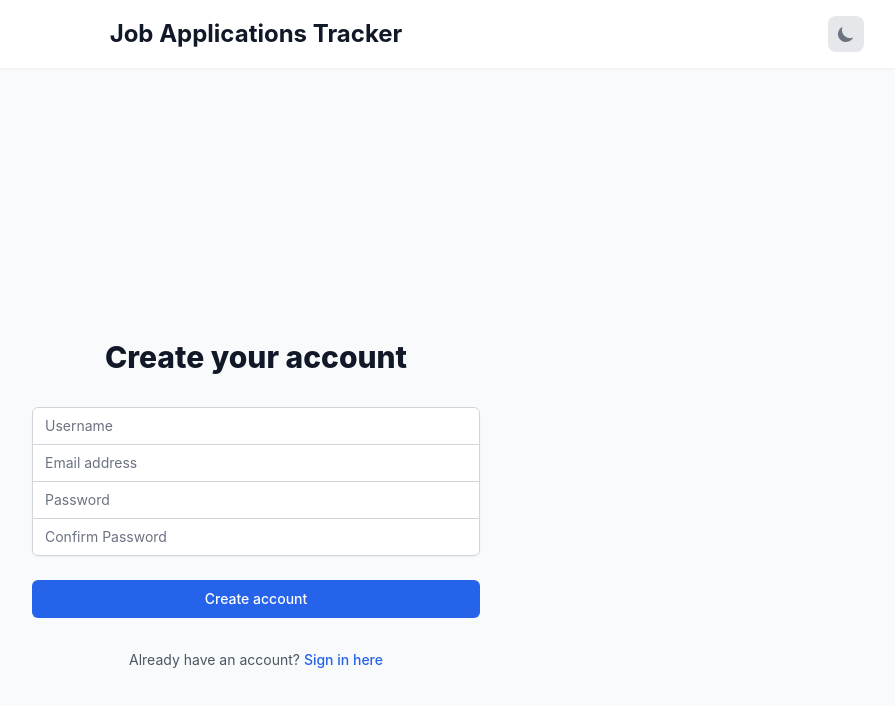
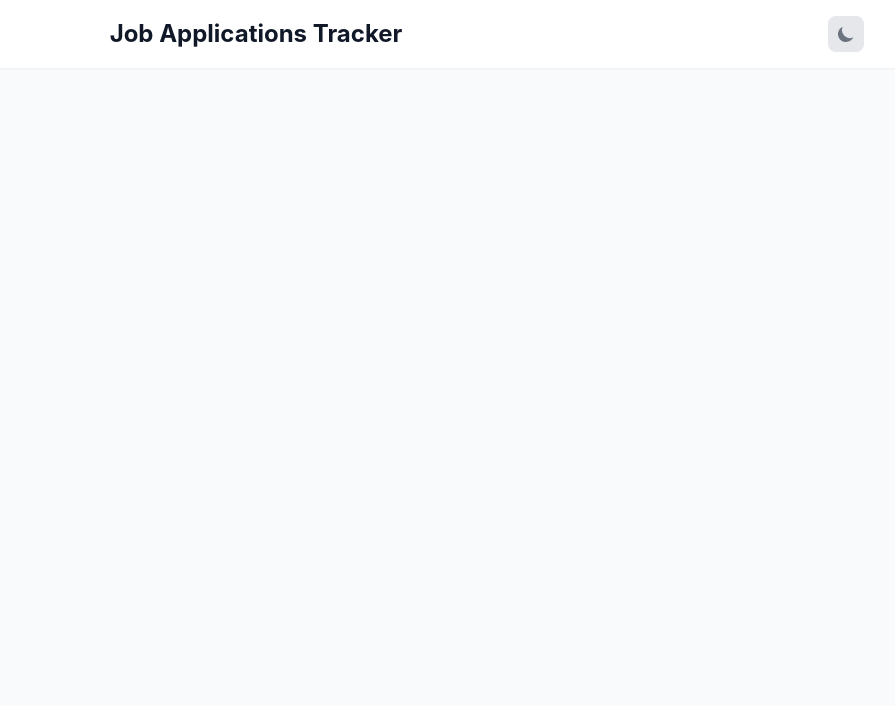
Before and after one commit to shivaansh74/job-application-app, a React (Create React App) app in the folder frontend/: page /register in a window 1280 px wide. Shown: the top 706 px of the page, without its empty margins (384-1279 px from the left). Built offline with nearby package versions, Linux system fonts and the light colour scheme.

Commit message:
Pushing changes to AddJob and AddUser

```diff
--- a/frontend/src/components/AddJob.js
+++ b/frontend/src/components/AddJob.js
@@ -1,15 +1,16 @@
 // AddJob.js (Add Job Page)
 import React, { useState } from 'react';
 import { useNavigate } from 'react-router-dom';
+import API_URL from '../config/api';
 
 const AddJob = () => {
   const navigate = useNavigate();
   const [formData, setFormData] = useState({
     title: '',
     company: '',
-    status: 'applied',
     location: '',
     salary: '',
+    status: 'applied',
     notes: ''
   });
   const [isSubmitting, setIsSubmitting] = useState(false);
@@ -27,7 +28,7 @@ const AddJob = () => {
 
     try {
       const token = localStorage.getItem('token');
-      const response = await fetch('http://localhost:5000/api/jobs', {
+      const response = await fetch(`${API_URL}/api/jobs`, {
         method: 'POST',
         headers: {
           'Content-Type': 'application/json',
@@ -40,7 +41,7 @@ const AddJob = () => {
         throw new Error('Failed to add job');
       }
 
-      navigate('/');
+      navigate('/jobs');
     } catch (error) {
       console.error('Error adding job:', error);
       alert('Failed to add job');
--- a/frontend/src/components/Register.js
+++ b/frontend/src/components/Register.js
@@ -1,177 +1,37 @@
 import React, { useState } from 'react';
-import { useNavigate, Link } from 'react-router-dom';
-import Notification from './Notification';
+import { useNavigate } from 'react-router-dom';
+import API_URL from '../config/api';
 
 const Register = () => {
   const navigate = useNavigate();
   const [formData, setFormData] = useState({
-    username: '',
     email: '',
     password: '',
     confirmPassword: ''
   });
-  const [error, setError] = useState('');
-  const [notification, setNotification] = useState(null);
-  const [isLoading, setIsLoading] = useState(false);
 
-  const handleChange = (e) => {
-    setFormData({
-      ...formData,
-      [e.target.name]: e.target.value
-    });
-  };
-
-  const handleSubmit = async (e) => {
+  const onSubmit = async (e) => {
     e.preventDefault();
-    setError('');
-    setIsLoading(true);
-
-    if (formData.password !== formData.confirmPassword) {
-      setError('Passwords do not match');
-      setIsLoading(false);
-      return;
-    }
-
     try {
-      const response = await fetch('http://localhost:5000/api/auth/register', {
+      const response = await fetch(`${API_URL}/api/auth/register`, {
         method: 'POST',
         headers: {
-          'Content-Type': 'application/json',
-          'Accept': 'application/json'
+          'Content-Type': 'application/json'
         },
-        body: JSON.stringify({
-          username: formData.username,
-          email: formData.email,
-          password: formData.password
-        })
+        body: JSON.stringify(formData)
       });
 
-      const data = await response.json();
-
       if (!response.ok) {
-        throw new Error(data.message || 'Registration failed');
+        throw new Error('Registration failed');
       }
 
-      // Show success notification
-      setNotification({
-        type: 'success',
-        message: 'Registration successful! Redirecting to login...'
-      });
-
-      // Redirect after a short delay
-      setTimeout(() => {
-        navigate('/login');
-      }, 2000);
+      navigate('/login');
     } catch (error) {
-      console.error('Registration error:', error);
-      setError(error.message || 'Registration failed. Please try again.');
-      setNotification({
-        type: 'error',
-        message: error.message || 'Registration failed. Please try again.'
-      });
-    } finally {
-      setIsLoading(false);
+      console.error('Error registering:', error);
     }
   };
 
-  return (
-    <div className="min-h-screen flex items-center justify-center bg-gray-50 py-12 px-4 sm:px-6 lg:px-8">
-      {notification && (
-        <Notification
-          type={notification.type}
-          message={notification.message}
-          onClose={() => setNotification(null)}
-        />
-      )}
-      <div className="max-w-md w-full space-y-8">
-        <div>
-          <h2 className="mt-6 text-center text-3xl font-extrabold text-gray-900">
-            Create your account
-          </h2>
-        </div>
-        <form className="mt-8 space-y-6" onSubmit={handleSubmit}>
-          {error && (
-            <div className="bg-red-50 border border-red-400 text-red-700 px-4 py-3 rounded relative" role="alert">
-              <span className="block sm:inline">{error}</span>
-            </div>
-          )}
-          <div className="rounded-md shadow-sm -space-y-px">
-            <div>
-              <label htmlFor="username" className="sr-only">Username</label>
-              <input
-                id="username"
-                name="username"
-                type="text"
-                required
-                className="appearance-none rounded-none relative block w-full px-3 py-2 border border-gray-300 placeholder-gray-500 text-gray-900 rounded-t-md focus:outline-none focus:ring-blue-500 focus:border-blue-500 focus:z-10 sm:text-sm"
-                placeholder="Username"
-                value={formData.username}
-                onChange={handleChange}
-              />
-            </div>
-            <div>
-              <label htmlFor="email" className="sr-only">Email</label>
-              <input
-                id="email"
-                name="email"
-                type="email"
-                required
-                className="appearance-none rounded-none relative block w-full px-3 py-2 border border-gray-300 placeholder-gray-500 text-gray-900 focus:outline-none focus:ring-blue-500 focus:border-blue-500 focus:z-10 sm:text-sm"
-                placeholder="Email address"
-                value={formData.email}
-                onChange={handleChange}
-              />
-            </div>
-            <div>
-              <label htmlFor="password" className="sr-only">Password</label>
-              <input
-                id="password"
-                name="password"
-                type="password"
-                required
-                className="appearance-none rounded-none relative block w-full px-3 py-2 border border-gray-300 placeholder-gray-500 text-gray-900 focus:outline-none focus:ring-blue-500 focus:border-blue-500 focus:z-10 sm:text-sm"
-                placeholder="Password"
-                value={formData.password}
-                onChange={handleChange}
-              />
-            </div>
-            <div>
-              <label htmlFor="confirmPassword" className="sr-only">Confirm Password</label>
-              <input
-                id="confirmPassword"
-                name="confirmPassword"
-                type="password"
-                required
-                className="appearance-none rounded-none relative block w-full px-3 py-2 border border-gray-300 placeholder-gray-500 text-gray-900 rounded-b-md focus:outline-none focus:ring-blue-500 focus:border-blue-500 focus:z-10 sm:text-sm"
-                placeholder="Confirm Password"
-                value={formData.confirmPassword}
-                onChange={handleChange}
-              />
-            </div>
-          </div>
-
-          <div>
-            <button
-              type="submit"
-              disabled={isLoading}
-              className="group relative w-full flex justify-center py-2 px-4 border border-transparent text-sm font-medium rounded-md text-white bg-blue-600 hover:bg-blue-700 focus:outline-none focus:ring-2 focus:ring-offset-2 focus:ring-blue-500 disabled:opacity-50 disabled:cursor-not-allowed"
-            >
-              {isLoading ? 'Creating account...' : 'Create account'}
-            </button>
-          </div>
-        </form>
-
-        <div className="text-center">
-          <p className="text-sm text-gray-600">
-            Already have an account?{' '}
-            <Link to="/login" className="font-medium text-blue-600 hover:text-blue-500">
-              Sign in here
-            </Link>
-          </p>
-        </div>
-      </div>
-    </div>
-  );
+  // ... rest of your component
 };
 
 export default Register;
--- a/frontend/src/config/api.js
+++ b/frontend/src/config/api.js
@@ -1,3 +1,2 @@
-const API_URL = process.env.REACT_APP_API_URL || 'http://localhost:5000';
-
+const API_URL = process.env.REACT_APP_API_URL || 'https://job-application-app-y28m.onrender.com';
 export default API_URL;
```
Also changed, not shown: 1 other file (tests, documents, lock files or other folders).
